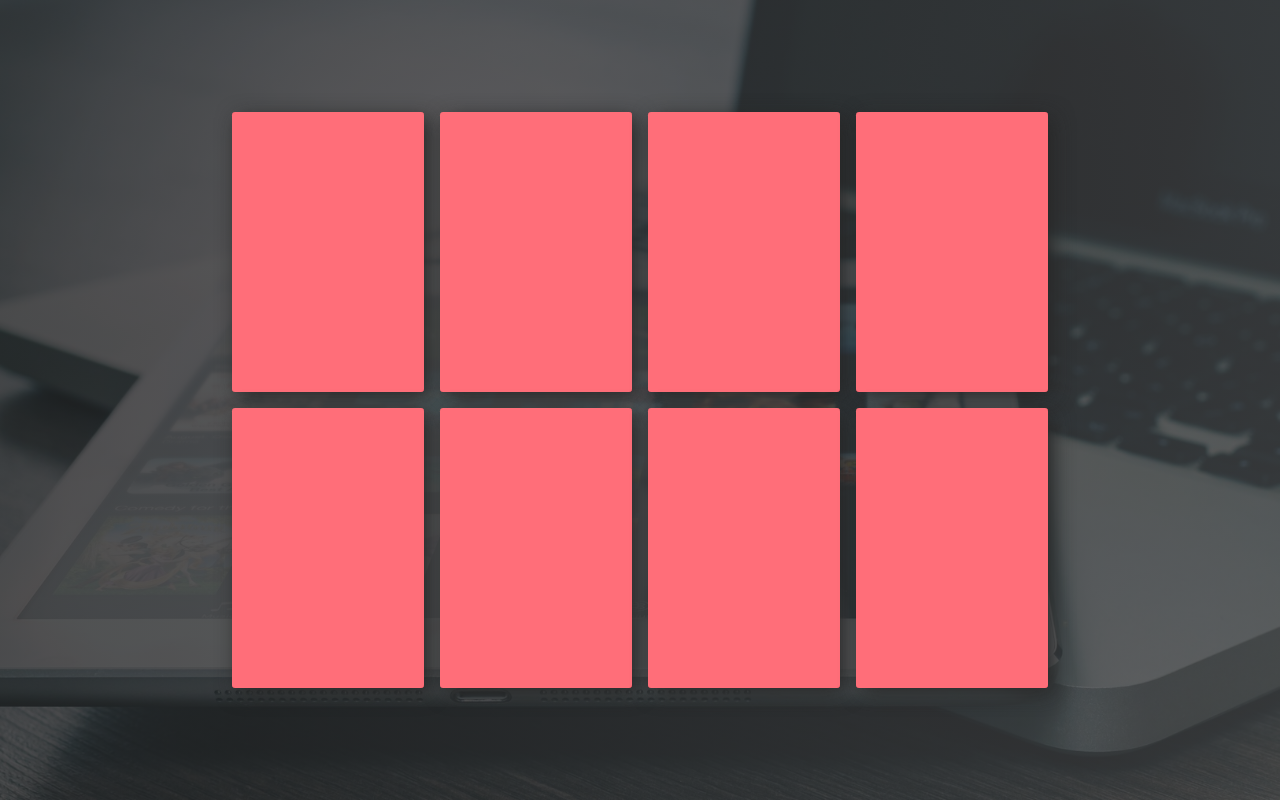
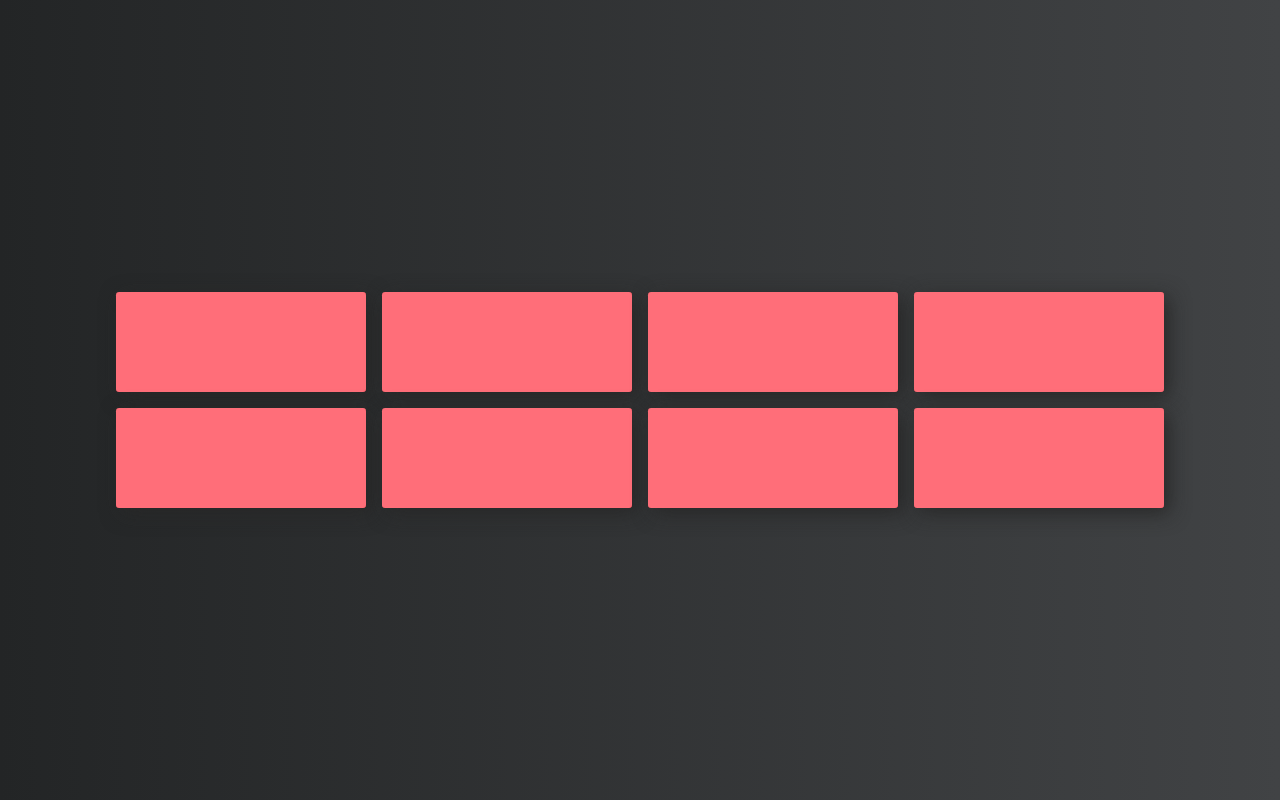
Before and after one commit to Skullyfox/StatusBoard, a website: page index.html in a window 1280 px wide. Drawn offline with Linux system fonts and the light colour scheme.

Commit message:
Responssive design

```diff
--- a/index.html
+++ b/index.html
@@ -13,18 +13,45 @@
 
   <!-- Content -->
   <div class="Container">
+
     <div class="row">
-      <div class="Card"></div>
-      <div class="Card"></div>
-      <div class="Card"></div>
-      <div class="Card"></div>
+      <div class="Card">
+        <div class="CardLogo"></div>
+        <div class="CardInfos"></div>
+      </div>
+      <div class="Card">
+        <div class="CardLogo"></div>
+        <div class="CardInfos"></div>
+      </div>
+      <div class="Card">
+        <div class="CardLogo"></div>
+        <div class="CardInfos"></div>
+      </div>
+      <div class="Card">
+        <div class="CardLogo"></div>
+        <div class="CardInfos"></div>
+      </div>
     </div>
+
     <div class="row">
-      <div class="Card"></div>
-      <div class="Card"></div>
-      <div class="Card"></div>
-      <div class="Card"></div>
+      <div class="Card">
+        <div class="CardLogo"></div>
+        <div class="CardInfos"></div>
+      </div>
+      <div class="Card">
+        <div class="CardLogo"></div>
+        <div class="CardInfos"></div>
+      </div>
+      <div class="Card">
+        <div class="CardLogo"></div>
+        <div class="CardInfos"></div>
+      </div>
+      <div class="Card">
+        <div class="CardLogo"></div>
+        <div class="CardInfos"></div>
+      </div>
     </div>
+
   </div>
   <!-- Local Script -->
   <script src="assets/js/app.js"></script>
--- a/src/styles/Components/Card.sass
+++ b/src/styles/Components/Card.sass
@@ -1,6 +1,9 @@
 .Card
-  height: 35vh
-  width: 15vw
+  display: grid
+  grid-template-columns: 10% 90%
+
+  height: 100px
+  width: 250px
   margin: .5em
   border-radius: .2em
 
--- a/src/styles/Components/Row.sass
+++ b/src/styles/Components/Row.sass
@@ -1,3 +1,11 @@
 .row
   display: flex
   flex-direction: row
+  +tablet
+    padding: 10px
+    display: grid
+    grid-template-columns: repeat(2,1fr)
+  +mobile
+    padding: 5px
+    display: grid
+    grid-template-columns: 1fr
--- a/src/styles/Pages/Container.sass
+++ b/src/styles/Pages/Container.sass
@@ -1,8 +1,10 @@
 .Container
-  height: 100vh
+  margin: 0
+  padding: 0
+  min-height: 100vh
   width: 100vw
 
-  background: linear-gradient(to right, rgba(#232526, 0.8), rgba(#414345, 0.8)),url('../img/Wallpaper.jpg')
+  background: linear-gradient(to right, rgba(#232526, 1), rgba(#414345, 1))
   background-position: center
   background-size: cover
 
--- a/src/styles/app.sass
+++ b/src/styles/app.sass
@@ -12,3 +12,7 @@
 // COMPONENTS
 @import 'Components/Card.sass'
 @import 'Components/Row.sass'
+
+body
+  margin: 0
+  padding: 0
```
Also changed, not shown: assets/css/app.css.
